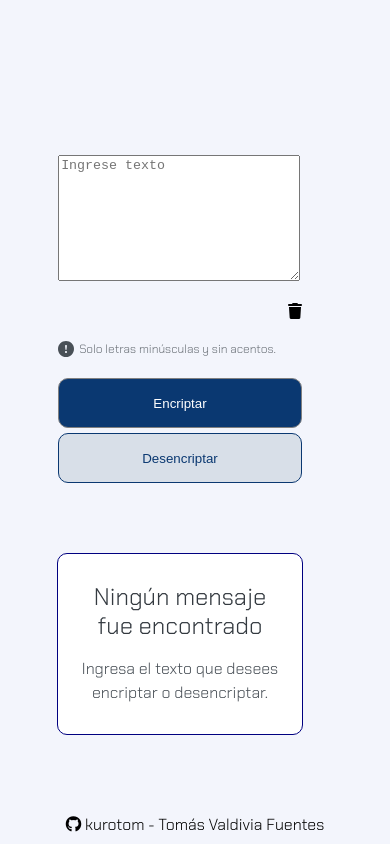
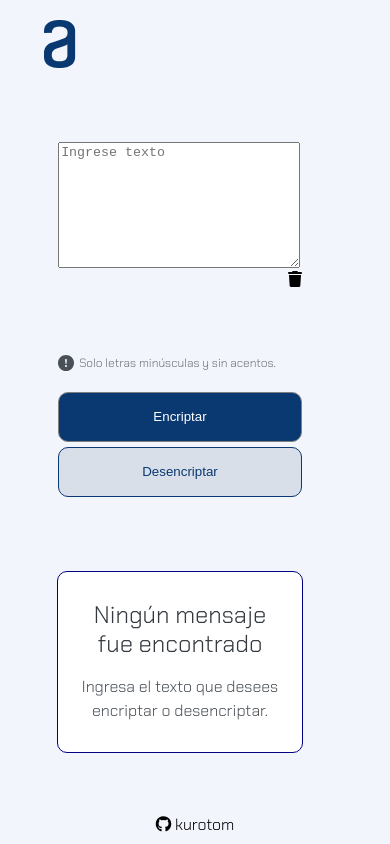
Before and after one commit to kurotom/kurotom.github.io, a plain HTML site: page proyectos/encriptador_alura/encriptador.html in a window 390 px wide. Drawn offline with Linux system fonts and the light colour scheme.

Commit message:
corrección style.css

```diff
--- a/proyectos/encriptador_alura/encriptador.html
+++ b/proyectos/encriptador_alura/encriptador.html
@@ -26,10 +26,14 @@
         </h1>
 
         <div id='divTextInteract'>
-          <textarea id='textAreaMensaje' name="name" rows="8" cols="80" placeholder="Ingrese texto"></textarea>
-          <span id='spanTrash' title="Borrar">
-            <i id='iconTrash' class="fa-solid fa-trash"></i>
-          </span>
+
+          <div>
+            <textarea id='textAreaMensaje' name="name" rows="8" cols="80" placeholder="Ingrese texto"></textarea>
+            <span id='spanTrash' title="Borrar">
+              <i id='iconTrash' class="fa-solid fa-trash"></i>
+            </span>
+          </div>
+
           <div id='divBtnsInteract'>
             <div id='vectorSpan'>
               <img src="Vector.svg" alt="vector">
@@ -72,7 +76,7 @@
   <footer>
     <a href="#">
       <i class="fa-brands fa-github"></i>
-      kurotom - Tomás Valdivia Fuentes
+      kurotom
     </a>
   </footer>
 
--- a/proyectos/encriptador_alura/styles.css
+++ b/proyectos/encriptador_alura/styles.css
@@ -235,13 +235,20 @@ footer a:hover {
     width: 200px;
   }
 
+  footer a:hover {
+    box-shadow: 0px 1px 10px blue;
+    border-radius: 10px;
+    padding-left: 20px;
+    padding-right: 20px;
+  }
+
 }
 
 @media screen and (max-width: 900px) {
   h1 {
     height: auto;
     width: 100%;
-
+    left: 0px;
   }
   main {
     max-width: 100%;
@@ -256,11 +263,11 @@ footer a:hover {
   #divTextInteract {
     font-family: 'Chakra Petch', sans-serif;
     max-width: 100%;
-    max-height: 50%;
+    height: 60%;
     justify-content: space-around;
     position: relative;
     right: 15px;
-    top: 90px;
+    top: calc(100% / 10);
   }
   #divTextInteract textarea {
     /* max-width: calc(100% - 30px); */
@@ -278,7 +285,8 @@ footer a:hover {
     width: auto;
   }
   #mensajeResult {
-    max-width: calc(100% / 1.6);
+    /* max-width: calc(100% / 1.6); */
+    width: calc(100% / 1.6);
     max-height: calc((100% - 50% ) / 2);
     position: relative;
     bottom: 30px;
@@ -298,4 +306,10 @@ footer a:hover {
     position: relative;
     top: 5px;
   }
+  footer a:hover {
+    box-shadow: 0px 1px 10px blue;
+    border-radius: 10px;
+    padding-left: 20px;
+    padding-right: 20px;
+  }
 }
```
